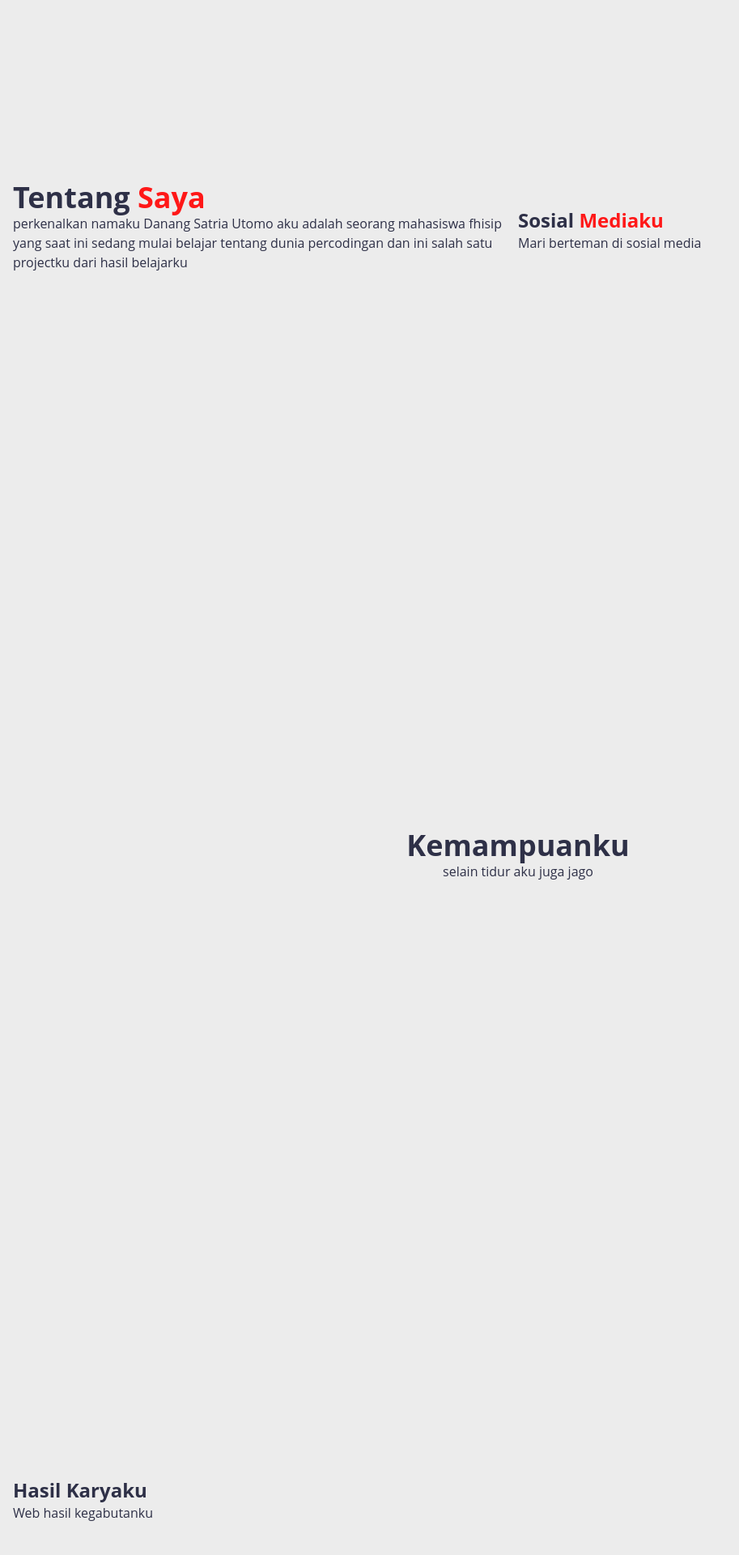
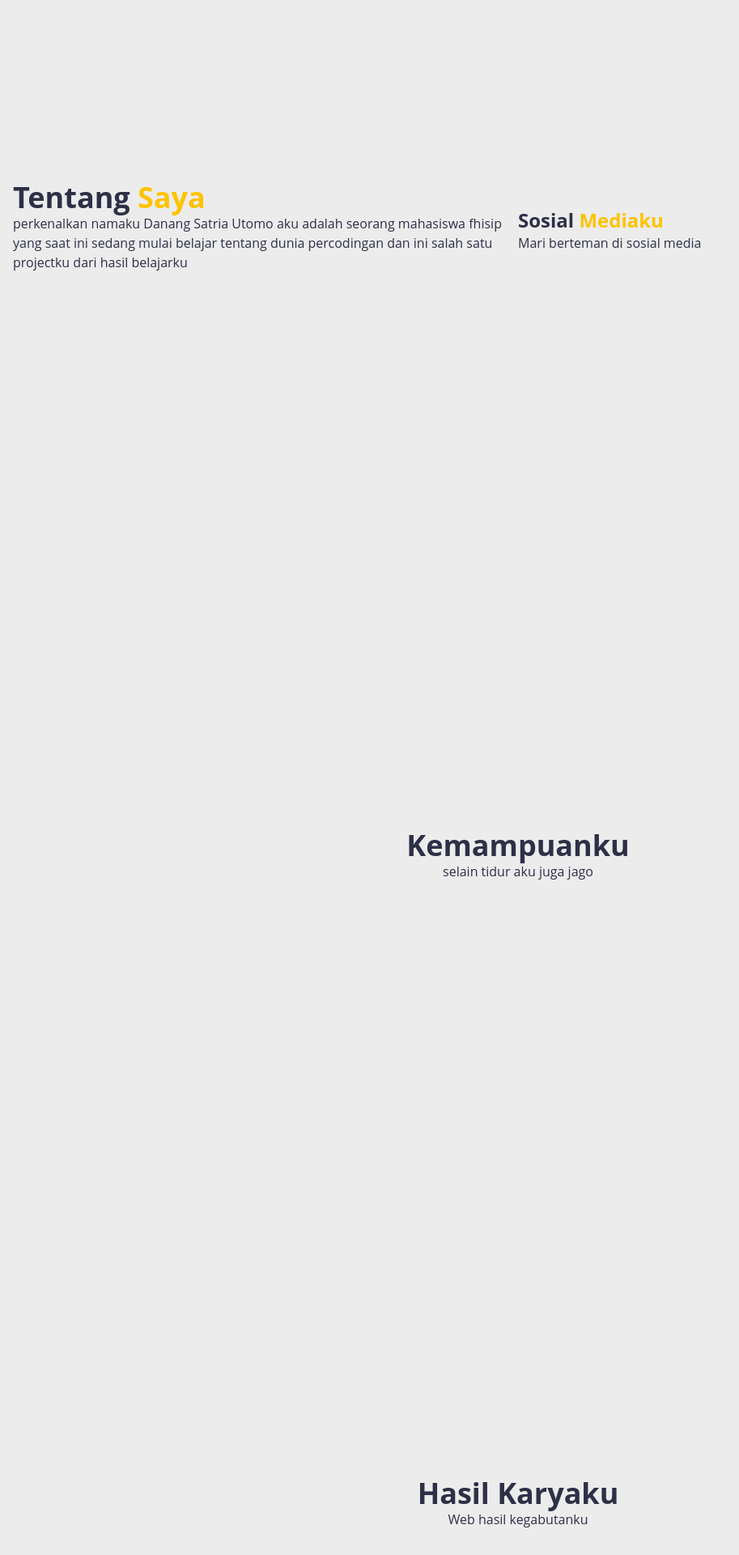
Before and after one commit to nangzzz/nangzzz.github.io, a PHP site: page / in a window 1280 px wide. Shown: the part 640-2560 px from the top of the page at 81% size, without its empty margins (0-913 px from the left). Run offline with PHP 8.4, Linux system fonts and the light colour scheme; some libraries are stand-ins or nearby versions.

Commit message:
fix problem

```diff
--- a/assets/style.css
+++ b/assets/style.css
@@ -748,6 +744,10 @@ video {
   text-align: left;
 }
 
+.text-center {
+  text-align: center;
+}
+
 .text-2xl {
   font-size: 1.5rem;
   line-height: 2rem;
@@ -793,19 +789,14 @@ video {
   color: rgb(255 195 0 / var(--tw-text-opacity));
 }
 
-.text-third {
+.text-fourth {
   --tw-text-opacity: 1;
-  color: rgb(236 236 236 / var(--tw-text-opacity));
+  color: rgb(255 24 24 / var(--tw-text-opacity));
 }
 
 .text-white {
   --tw-text-opacity: 1;
   color: rgb(255 255 255 / var(--tw-text-opacity));
-}
-
-.text-fourth {
-  --tw-text-opacity: 1;
-  color: rgb(255 24 24 / var(--tw-text-opacity));
 }
 
 .shadow-lg {
--- a/index.html
+++ b/index.html
@@ -17,7 +17,7 @@
         <div class="container">
             <div class="flex items-center justify-between relative">
                 <div class="px-4">
-                    <a href="#" class="block font-extrabold text-2xl text-secondary py-4">Nang<span
+                    <a href="#" class="block font-extrabold text-2xl md:text-3xl text-secondary py-4">Nang<span
                             class="text-primary">zzz</span></a>
                 </div>
                 <div class="flex items-center px-4">
@@ -31,7 +31,7 @@
 
                     <!-- Navigation Section Start -->
                     <nav id="nav-menu"
-                        class="hidden absolute py-4 bg-white shadow-lg rounded-lg max-w-[250px] w-full right-4 top-full lg:block lg:static lg:bg-transparent lg:max-w-full lg:shadow-none lg:rounded-none">
+                        class="hidden absolute py-4 bg-third shadow-lg rounded-lg max-w-[250px] w-full right-4 top-full lg:block lg:static lg:bg-transparent lg:max-w-full lg:shadow-none lg:rounded-none">
                         <ul class="block lg:flex">
                             <li class="group">
                                 <a href="#"
@@ -92,7 +92,8 @@
         <div class="flex flex-col md:flex-row px-4">
             <div class="w-full md:w-1/2">
                 <div class="aboutContainer">
-                    <h1 class="text-2xl md:text-3xl lg:text-4xl font-bold">Tentang <span class="text-fourth">Saya</span>
+                    <h1 class="text-2xl md:text-3xl lg:text-4xl font-bold">Tentang <span
+                            class="text-primary">Saya</span>
                     </h1>
                     <p>perkenalkan namaku Danang Satria Utomo aku adalah seorang mahasiswa fhisip yang saat ini sedang
                         mulai belajar tentang dunia percodingan dan ini salah satu projectku dari hasil belajarku</p>
@@ -100,7 +101,7 @@
             </div>
             <div class="w-full md:w-1/2 mt-8">
                 <div class="social-media-container">
-                    <h1 class="text-2xl font-bold">Sosial <span class="text-fourth">Mediaku</span></h1>
+                    <h1 class="text-2xl font-bold">Sosial <span class="text-primary">Mediaku</span></h1>
                     <p>Mari berteman di sosial media</p>
                     <div class="flex items-center justify-around w-full">
                         <a href="#">
@@ -125,10 +126,10 @@
 
     <!-- Skill Section Start -->
     <section id="skill" class="h-screen text-secondary pt-16">
-        <div class="flex px-4 w-full md:justify-center">
+        <div class="flex px-4 w-full justify-center">
             <div class="skill-container">
-                <h1 class="text-2xl md:text-3xl lg:text-4xl font-bold text-left md:text-center">Kemampuanku</h1>
-                <p class="text-left md:text-center">selain tidur aku juga jago</p>
+                <h1 class="text-2xl md:text-3xl lg:text-4xl font-bold text-center">Kemampuanku</h1>
+                <p class="text-center">selain tidur aku juga jago</p>
                 <div class="flex flex-wrap justify-center w-full mt-4">
                     <a href="#">
                         <iconify-icon icon="vscode-icons:file-type-html" width="96" height="96"></iconify-icon>
@@ -137,7 +138,8 @@
                         <iconify-icon icon="vscode-icons:file-type-css" width="96" height="96"></iconify-icon>
                     </a>
                     <a href="#">
-                        <iconify-icon icon="vscode-icons:file-type-js-official" width="96" height="96"></iconify-icon>
+                        <iconify-icon icon="vscode-icons:file-type-js-official" width="96" height="96">
+                        </iconify-icon>
                     </a>
                     <a href="#">
                         <iconify-icon icon="vscode-icons:file-type-tailwind" width="96" height="96"></iconify-icon>
@@ -150,10 +152,10 @@
 
     <!-- Project Section Start -->
     <section id="project" class="h-screen text-secondary pt-16">
-        <div class="flex px-4">
+        <div class="flex px-4 justify-center">
             <div class="skill-container">
-                <h1 class="text-2xl font-bold">Hasil Karyaku</h1>
-                <p>Web hasil kegabutanku</p>
+                <h1 class="text-2xl md:text-3xl lg:text-4xl font-bold text-center">Hasil Karyaku</h1>
+                <p class="text-center">Web hasil kegabutanku</p>
                 <div class="project-icon">
                 </div>
             </div>
@@ -163,12 +165,13 @@
 
     <!-- Footer Section Start -->
     <footer class="flex items-center bg-secondary">
-        <div class="w-full flex items-center justify-center m-4">
+        <div class="w-full flex items-center justify-between m-4">
             <div class="footer-container">
                 <p class="text-white">dibuat pake 🧠 dan ❤️ oleh <a href="https://www.github.com/nangzzz">Danang
                         Satria</a></p>
             </div>
             <div class="sosmed">
+                <div class="flex ">
                     <p class="text-white font-bold">Social Media</p>
                     <div class="sosmed-icon">
                         <div class="flex justify-around">
@@ -192,6 +195,7 @@
                     </div>
                 </div>
             </div>
+        </div>
     </footer>
     <!-- Footer Section End -->
 
```
Also changed, not shown: other parts of assets/style.css (+10 -21 lines). Lines whose indentation alone changed are shown as unchanged.
